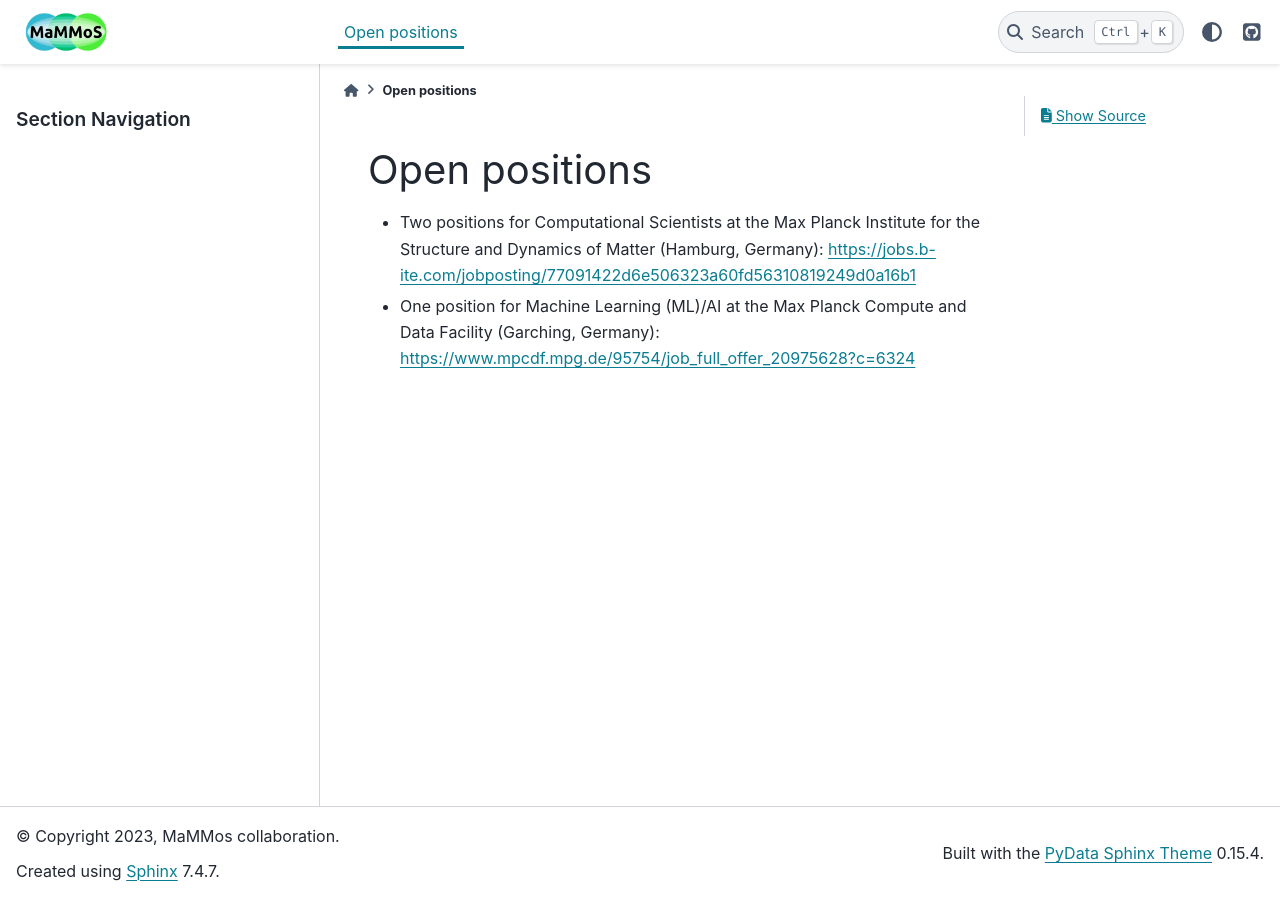
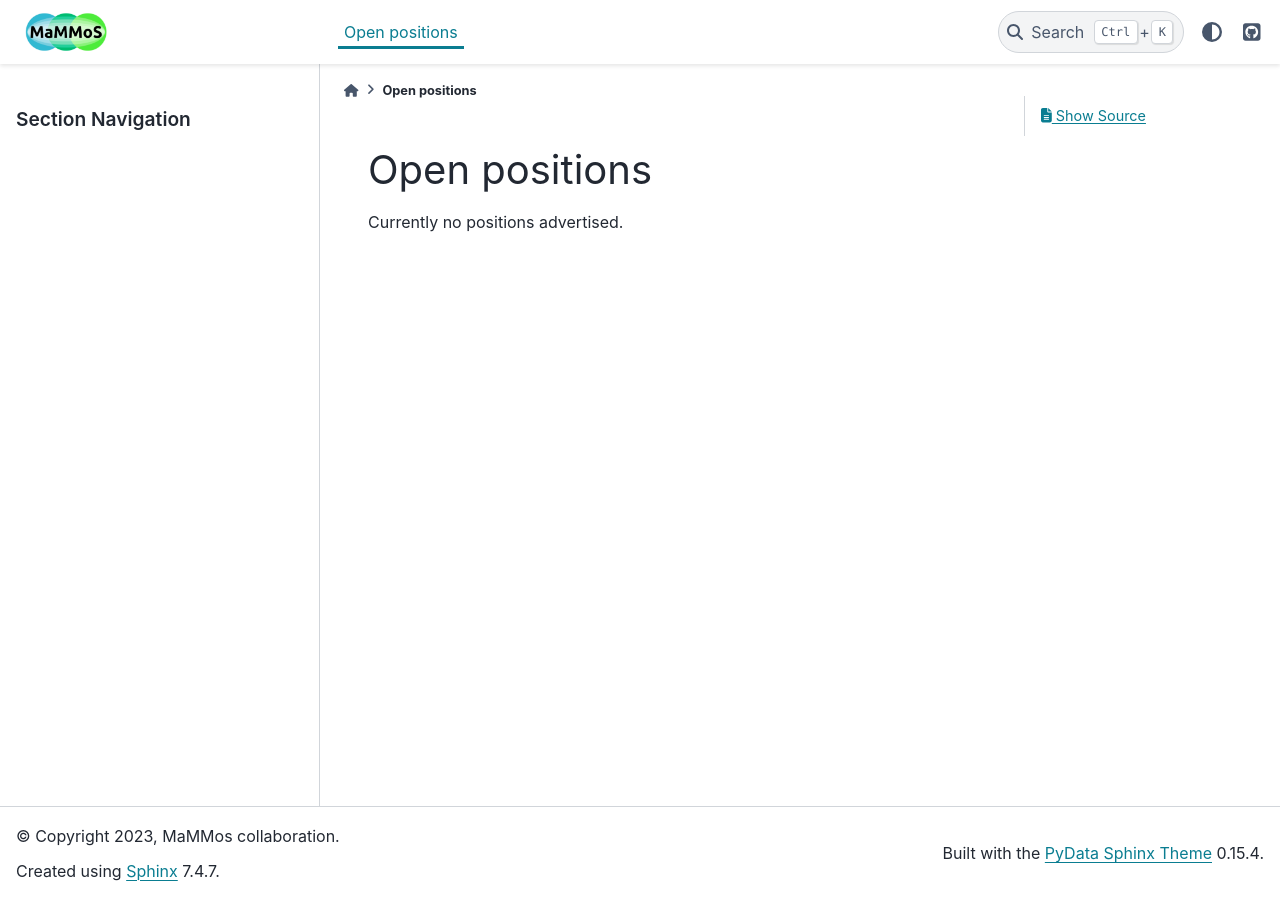
Before and after one commit to MaMMoS-project/MaMMos-project.github.io, a Sphinx documentation site: the page built from source/open-positions.rst, in a window 1280 px wide. Built offline with Sphinx 7.4.7 and the PyData theme 0.15.4, drawn with Linux system fonts in a browser that asks for light colours.

Commit message:
Remove outdated positions (MPSD, MPCDF)

```diff
--- a/source/open-positions.rst
+++ b/source/open-positions.rst
@@ -1,7 +1,8 @@
 Open positions
 ==============
 
-- Two positions for Computational Scientists at the Max Planck Institute for the Structure and Dynamics of Matter (Hamburg, Germany):
-  https://jobs.b-ite.com/jobposting/77091422d6e506323a60fd56310819249d0a16b1
+Currently no positions advertised.
 
-- One position for Machine Learning (ML)/AI at the Max Planck Compute and Data Facility (Garching, Germany): https://www.mpcdf.mpg.de/95754/job_full_offer_20975628?c=6324
+.. comment:
+
+  - One position for Machine Learning (ML)/AI at the Max Planck Compute and Data Facility (Garching, Germany): https://www.mpcdf.mpg.de/95754/job_full_offer_20975628?c=6324
```
